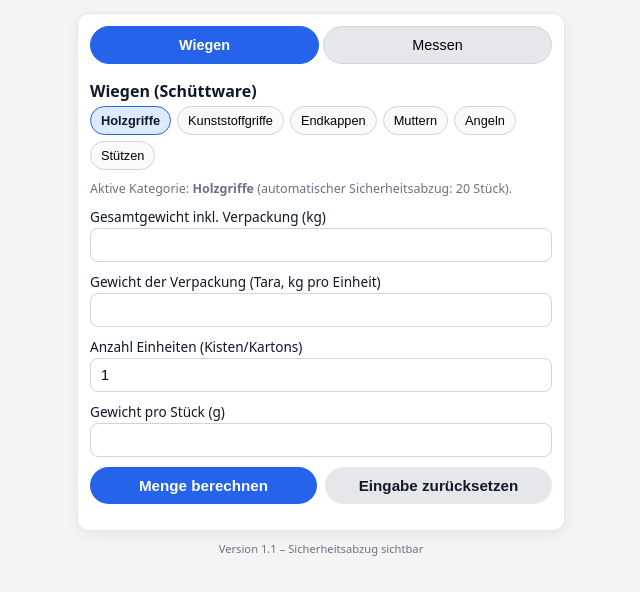
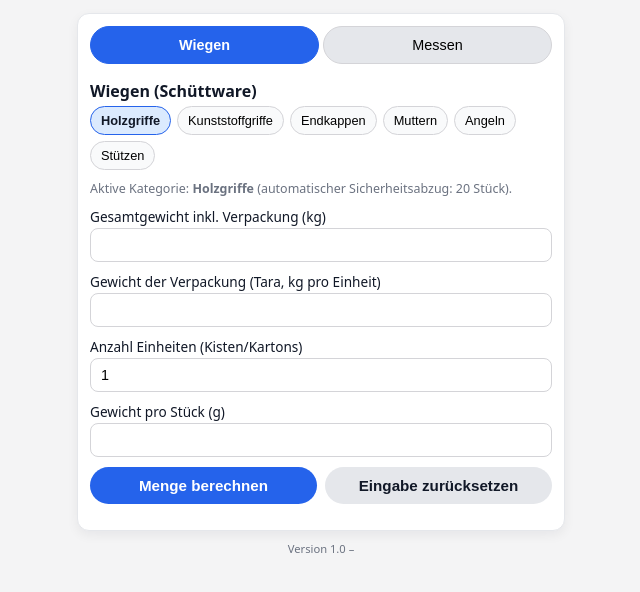
Before and after one commit to maurerfreundinventur/inventur-app, a plain HTML site: page index.html in a window 1280 px wide. Shown: the part 50-642 px from the top of the page, without its empty margins (319-959 px from the left). Drawn offline with Linux system fonts and the light colour scheme.

Commit message:
Update index.html

```diff
--- a/index.html
+++ b/index.html
@@ -295,7 +295,7 @@
       </div>
     </div>
 
-    <footer>Version 1.1 – Sicherheitsabzug sichtbar</footer>
+    <footer>Version 1.0 – </footer>
   </div>
 
   <script>
```
